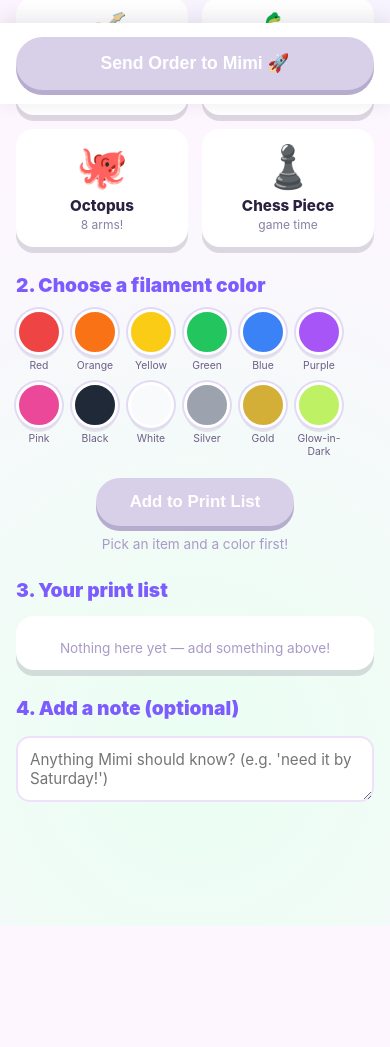
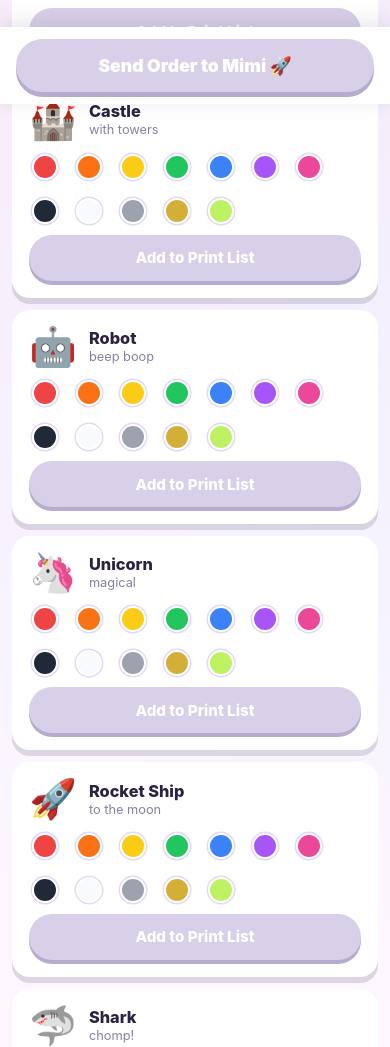
Before and after one commit to gizmo2222/MimiApp, a plain HTML site: page index.html in a window 390 px wide. Shown: the part 740-1787 px from the top of the page. Before the commit the page ends 1666 px from the top, so only its background shows below. Drawn offline with Linux system fonts and the light colour scheme.

Commit message:
Optimize layout for mobile and move color picker into item cards
Single-column mobile list with 44px touch targets, safe-area padding
for notched phones, and 16px form text to avoid iOS auto-zoom. Color
selection now happens per item card (with an Add button) instead of
a separate global color section.

Co-Authored-By: Claude Sonnet 5 <noreply@anthropic.com>

```diff
--- a/index.html
+++ b/index.html
@@ -2,7 +2,8 @@
 <html lang="en">
 <head>
 <meta charset="UTF-8">
-<meta name="viewport" content="width=device-width, initial-scale=1.0, maximum-scale=1">
+<meta name="viewport" content="width=device-width, initial-scale=1.0, maximum-scale=1, viewport-fit=cover">
+<meta name="theme-color" content="#7c5cff">
 <title>Mimi's 3D Print Shop</title>
 <style>
   :root{
@@ -17,6 +18,7 @@
     --shadow: 0 6px 0 rgba(43,33,64,0.15);
   }
   *{box-sizing:border-box;}
+  html{ -webkit-text-size-adjust:100%; }
   body{
     margin:0;
     font-family:-apple-system, BlinkMacSystemFont, "Segoe UI", Roboto, sans-serif;
@@ -27,15 +29,16 @@
       var(--bg);
     color:var(--ink);
     min-height:100vh;
-    padding-bottom:120px;
+    padding-bottom:calc(110px + env(safe-area-inset-bottom));
   }
+  button{ -webkit-tap-highlight-color:transparent; touch-action:manipulation; font-family:inherit; }
   header{
     text-align:center;
-    padding:28px 16px 12px;
+    padding:calc(20px + env(safe-area-inset-top)) 16px 10px;
   }
   header h1{
     margin:0;
-    font-size:2rem;
+    font-size:clamp(1.5rem, 6vw, 2rem);
     background:linear-gradient(90deg, var(--pink), var(--purple), var(--blue));
     -webkit-background-clip:text;
     background-clip:text;
@@ -45,103 +48,111 @@
   header p{
     margin:6px 0 0;
     color:#6b5f85;
-    font-size:0.95rem;
+    font-size:0.9rem;
   }
   main{
     max-width:900px;
     margin:0 auto;
-    padding:0 16px;
+    padding:0 12px;
   }
   .grid{
-    display:grid;
-    grid-template-columns:repeat(auto-fill, minmax(150px, 1fr));
-    gap:14px;
-    margin-top:18px;
+    display:flex;
+    flex-direction:column;
+    gap:12px;
+    margin-top:16px;
+  }
+  @media (min-width:640px){
+    .grid{
+      display:grid;
+      grid-template-columns:repeat(auto-fill, minmax(320px, 1fr));
+      align-items:start;
+    }
   }
   .item-card{
     background:var(--card);
     border-radius:18px;
     box-shadow:var(--shadow);
     border:3px solid transparent;
-    padding:14px 10px 12px;
-    text-align:center;
-    cursor:pointer;
-    transition:transform .12s ease, border-color .12s ease;
-    user-select:none;
+    padding:14px;
+    transition:border-color .15s ease;
   }
-  .item-card:hover{ transform:translateY(-3px); }
-  .item-card:active{ transform:translateY(1px); box-shadow:0 2px 0 rgba(43,33,64,0.15); }
-  .item-card.selected{ border-color:var(--purple); }
+  .item-top{
+    display:flex;
+    align-items:center;
+    gap:12px;
+  }
   .item-emoji{
-    font-size:2.6rem;
+    font-size:2.4rem;
     line-height:1;
-    display:block;
+    flex-shrink:0;
   }
   .item-name{
     font-weight:800;
-    margin-top:8px;
-    font-size:0.95rem;
+    font-size:1.02rem;
   }
   .item-blurb{
-    font-size:0.75rem;
+    font-size:0.8rem;
     color:#8a7fa3;
-    margin-top:2px;
+    margin-top:1px;
   }
   .section-title{
-    margin:26px 0 4px;
-    font-size:1.2rem;
+    margin:24px 0 4px;
+    font-size:1.15rem;
     font-weight:900;
     color:var(--purple);
   }
-  .colors{
+  .item-colors{
     display:flex;
     flex-wrap:wrap;
-    gap:10px;
-    margin-top:12px;
+    margin:6px -6px -6px;
   }
-  .swatch{
-    width:46px;
-    height:46px;
+  .swatch-btn{
+    width:44px;
+    height:44px;
+    border:none;
+    background:none;
+    display:flex;
+    align-items:center;
+    justify-content:center;
+    cursor:pointer;
+    padding:0;
+  }
+  .swatch-btn .dot{
+    width:26px;
+    height:26px;
     border-radius:50%;
-    border:3px solid white;
-    box-shadow:0 0 0 2px #e2d9f5, 0 4px 0 rgba(43,33,64,0.1);
-    cursor:pointer;
-    position:relative;
+    border:2px solid white;
+    box-shadow:0 0 0 1.5px #e2d9f5;
+    transition:transform .1s ease, box-shadow .1s ease;
   }
-  .swatch.selected{
-    box-shadow:0 0 0 3px var(--purple), 0 4px 0 rgba(43,33,64,0.1);
-    transform:scale(1.08);
+  .swatch-btn.selected .dot{
+    box-shadow:0 0 0 3px var(--purple);
+    transform:scale(1.15);
   }
-  .swatch-label{
-    text-align:center;
-    font-size:0.65rem;
-    margin-top:4px;
-    color:#6b5f85;
-    width:46px;
-  }
-  .swatch-wrap{
-    display:flex;
-    flex-direction:column;
-    align-items:center;
-  }
-  .add-btn{
+  .swatch-btn:active .dot{ transform:scale(0.92); }
+  .item-add-btn{
     display:block;
-    margin:20px auto 0;
+    width:100%;
+    margin-top:8px;
     background:linear-gradient(90deg, var(--pink), var(--purple));
     color:white;
     border:none;
     border-radius:999px;
-    padding:14px 34px;
-    font-size:1.05rem;
+    min-height:46px;
+    font-size:0.95rem;
     font-weight:800;
-    box-shadow:0 5px 0 #5a3fc0;
+    box-shadow:0 4px 0 #5a3fc0;
     cursor:pointer;
   }
-  .add-btn:active{ transform:translateY(3px); box-shadow:0 2px 0 #5a3fc0; }
-  .add-btn:disabled{
+  .item-add-btn:active{ transform:translateY(2px); box-shadow:0 2px 0 #5a3fc0; }
+  .item-add-btn:disabled{
     background:#d8d0e8;
-    box-shadow:0 5px 0 #b6acce;
+    box-shadow:0 4px 0 #b6acce;
     cursor:not-allowed;
+  }
+  .item-add-btn.added{
+    background:linear-gradient(90deg, var(--green), var(--blue));
+    box-shadow:0 4px 0 #1f7a9c;
   }
   .empty-hint{
     text-align:center;
@@ -153,14 +164,15 @@
     background:var(--card);
     border-radius:18px;
     box-shadow:var(--shadow);
-    padding:14px 16px;
+    padding:6px 16px;
     margin-top:14px;
   }
+  .cart:has(.empty-hint){ padding:14px 16px; }
   .cart-row{
     display:flex;
     align-items:center;
     gap:10px;
-    padding:8px 0;
+    padding:10px 0;
     border-bottom:1px dashed #eee2fb;
   }
   .cart-row:last-child{ border-bottom:none; }
@@ -180,7 +192,8 @@
     font-size:1.3rem;
     cursor:pointer;
     line-height:1;
-    padding:4px 8px;
+    min-width:44px;
+    min-height:44px;
   }
   textarea{
     width:100%;
@@ -188,7 +201,7 @@
     border:2px solid #eee2fb;
     border-radius:14px;
     padding:12px;
-    font-size:0.95rem;
+    font-size:16px;
     font-family:inherit;
     resize:vertical;
     min-height:60px;
@@ -199,7 +212,7 @@
     left:0; right:0; bottom:0;
     background:white;
     box-shadow:0 -4px 20px rgba(43,33,64,0.12);
-    padding:14px 16px;
+    padding:12px 16px calc(12px + env(safe-area-inset-bottom));
     display:flex;
     justify-content:center;
   }
@@ -215,6 +228,7 @@
     font-weight:900;
     box-shadow:0 5px 0 #1f7a9c;
     cursor:pointer;
+    min-height:52px;
   }
   .send-btn:active{ transform:translateY(3px); box-shadow:0 2px 0 #1f7a9c; }
   .send-btn:disabled{
@@ -224,7 +238,7 @@
   }
   .toast{
     position:fixed;
-    top:20px;
+    top:calc(16px + env(safe-area-inset-top));
     left:50%;
     transform:translateX(-50%) translateY(-20px);
     background:var(--ink);
@@ -249,24 +263,19 @@
 
 <header>
   <h1>Mimi's 3D Print Shop 🖨️✨</h1>
-  <p>Pick your prints, pick your colors, send the order!</p>
+  <p>Pick a print, pick a color, send the order!</p>
 </header>
 
 <main>
-  <div class="section-title">1. Choose what to print</div>
+  <div class="section-title">1. Choose your prints</div>
   <div id="grid" class="grid"></div>
 
-  <div class="section-title">2. Choose a filament color</div>
-  <div id="colors" class="colors"></div>
-  <button id="addBtn" class="add-btn" disabled>Add to Print List</button>
-  <div id="pickHint" class="empty-hint">Pick an item and a color first!</div>
-
-  <div class="section-title">3. Your print list</div>
+  <div class="section-title">2. Your print list</div>
   <div id="cart" class="cart">
     <div class="empty-hint" id="cartEmpty">Nothing here yet — add something above!</div>
   </div>
 
-  <div class="section-title">4. Add a note (optional)</div>
+  <div class="section-title">3. Add a note (optional)</div>
   <textarea id="note" placeholder="Anything Mimi should know? (e.g. 'need it by Saturday!')"></textarea>
 </main>
 
@@ -311,14 +320,10 @@
   ];
 
   // ---- State (in-memory only, nothing persisted) ----
-  let selectedItem = null;
-  let selectedColor = null;
   let cart = [];
+  const cardColorSelection = {}; // itemId -> colorId, only for the card mid-pick
 
   const gridEl = document.getElementById("grid");
-  const colorsEl = document.getElementById("colors");
-  const addBtn = document.getElementById("addBtn");
-  const pickHint = document.getElementById("pickHint");
   const cartEl = document.getElementById("cart");
   const cartEmpty = document.getElementById("cartEmpty");
   const sendBtn = document.getElementById("sendBtn");
@@ -328,62 +333,61 @@
   function renderGrid(){
     gridEl.innerHTML = "";
     CATALOG.forEach(item => {
+      const selectedColorId = cardColorSelection[item.id];
+      const selectedColor = COLORS.find(c => c.id === selectedColorId);
+
       const card = document.createElement("div");
-      card.className = "item-card" + (selectedItem === item.id ? " selected" : "");
-      card.innerHTML = `
+      card.className = "item-card";
+      card.style.borderColor = selectedColor ? selectedColor.hex : "transparent";
+
+      const top = document.createElement("div");
+      top.className = "item-top";
+      top.innerHTML = `
         <span class="item-emoji">${item.emoji}</span>
-        <div class="item-name">${item.name}</div>
-        <div class="item-blurb">${item.blurb}</div>
+        <div>
+          <div class="item-name">${item.name}</div>
+          <div class="item-blurb">${item.blurb}</div>
+        </div>
       `;
-      card.addEventListener("click", () => {
-        selectedItem = item.id;
-        renderGrid();
-        updateAddState();
+      card.appendChild(top);
+
+      const colorsRow = document.createElement("div");
+      colorsRow.className = "item-colors";
+      COLORS.forEach(color => {
+        const swatch = document.createElement("button");
+        swatch.type = "button";
+        swatch.className = "swatch-btn" + (selectedColorId === color.id ? " selected" : "");
+        swatch.setAttribute("aria-label", color.name);
+        swatch.innerHTML = `<span class="dot" style="background:${color.hex}"></span>`;
+        swatch.addEventListener("click", () => {
+          cardColorSelection[item.id] = color.id;
+          renderGrid();
+        });
+        colorsRow.appendChild(swatch);
       });
+      card.appendChild(colorsRow);
+
+      const addBtn = document.createElement("button");
+      addBtn.type = "button";
+      addBtn.className = "item-add-btn";
+      addBtn.textContent = "Add to Print List";
+      addBtn.disabled = !selectedColor;
+      addBtn.addEventListener("click", () => {
+        cart.push({ item, color: selectedColor });
+        renderCart();
+        addBtn.textContent = "Added! ✓";
+        addBtn.classList.add("added");
+        addBtn.disabled = true;
+        setTimeout(() => {
+          delete cardColorSelection[item.id];
+          renderGrid();
+        }, 700);
+      });
+      card.appendChild(addBtn);
+
       gridEl.appendChild(card);
     });
   }
-
-  function renderColors(){
-    colorsEl.innerHTML = "";
-    COLORS.forEach(color => {
-      const wrap = document.createElement("div");
-      wrap.className = "swatch-wrap";
-      const sw = document.createElement("div");
-      sw.className = "swatch" + (selectedColor === color.id ? " selected" : "");
-      sw.style.background = color.hex;
-      sw.addEventListener("click", () => {
-        selectedColor = color.id;
-        renderColors();
-        updateAddState();
-      });
-      const label = document.createElement("div");
-      label.className = "swatch-label";
-      label.textContent = color.name;
-      wrap.appendChild(sw);
-      wrap.appendChild(label);
-      colorsEl.appendChild(wrap);
-    });
-  }
-
-  function updateAddState(){
-    const ready = selectedItem && selectedColor;
-    addBtn.disabled = !ready;
-    pickHint.style.display = ready ? "none" : "block";
-  }
-
-  addBtn.addEventListener("click", () => {
-    const item = CATALOG.find(i => i.id === selectedItem);
-    const color = COLORS.find(c => c.id === selectedColor);
-    cart.push({ item, color });
-    selectedItem = null;
-    selectedColor = null;
-    renderGrid();
-    renderColors();
-    updateAddState();
-    renderCart();
-    showToast(`Added ${item.name} in ${color.name}!`);
-  });
 
   function renderCart(){
     cartEl.innerHTML = "";
@@ -463,8 +467,6 @@
   sendBtn.addEventListener("click", sendOrder);
 
   renderGrid();
-  renderColors();
-  updateAddState();
   renderCart();
 </script>
 
```
